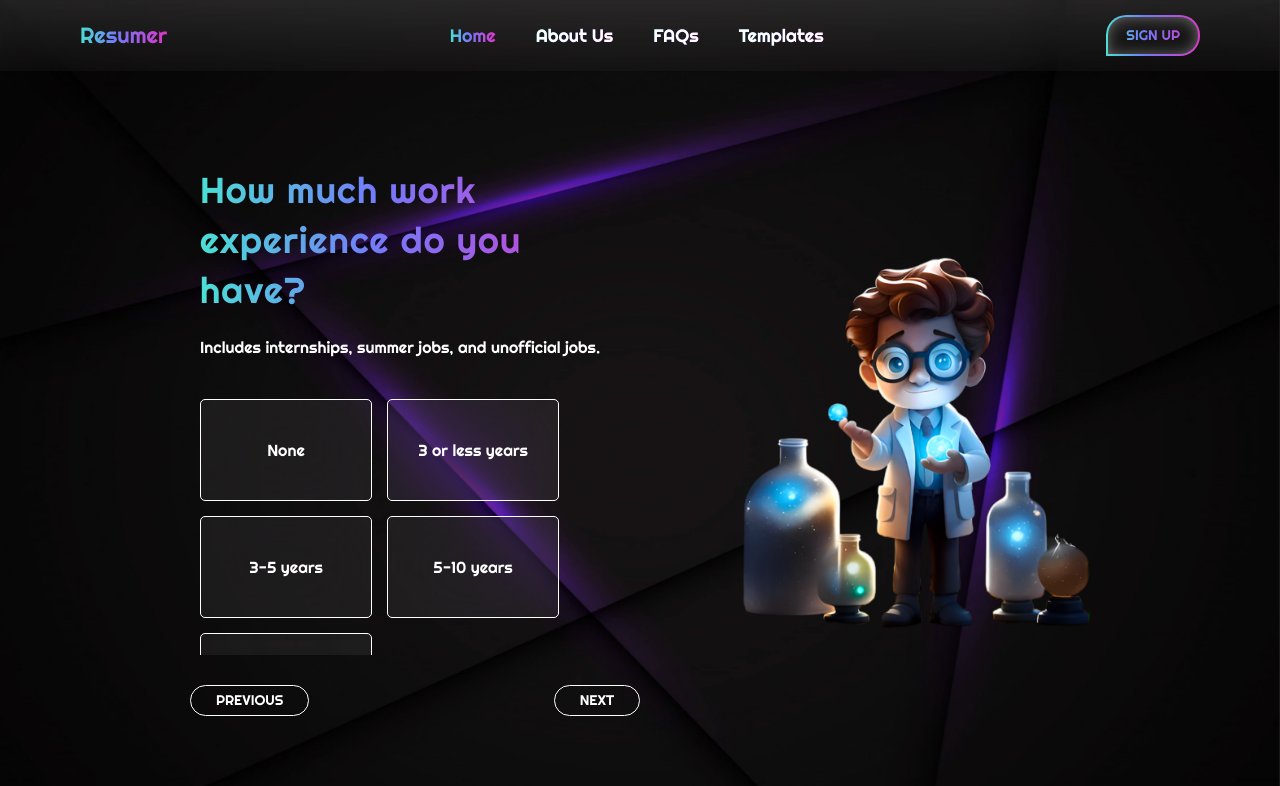
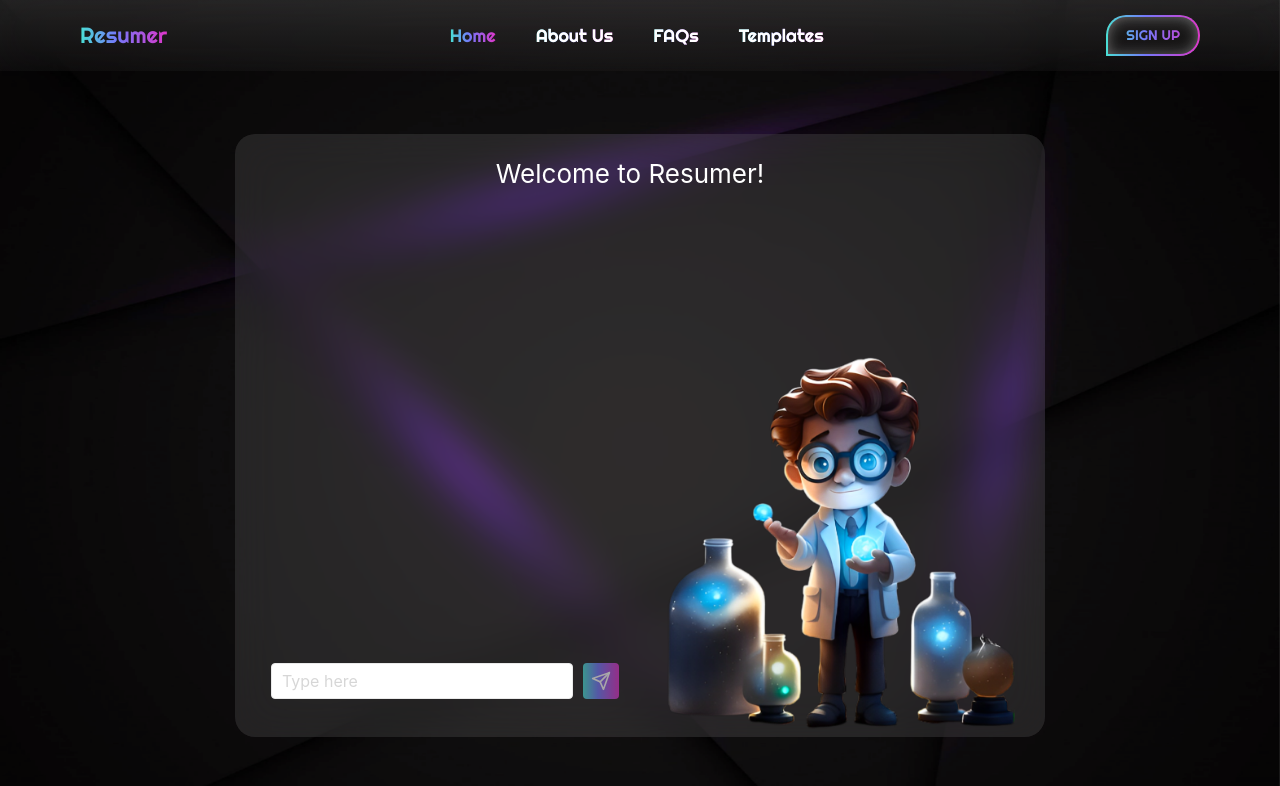
Before and after one commit to gprateek015/resumer, a Next.js app: page /onboarding in a window 1280 px wide. Shown: the top 786 px of the page. Built offline with nearby package versions, Linux system fonts and the light colour scheme.

Commit message:
minor fix

```diff
--- a/src/app/onboarding/page.tsx
+++ b/src/app/onboarding/page.tsx
@@ -15,7 +15,7 @@ const righteous = Righteous({
 });
 
 const Onboarding = () => {
-  const [showQuestions, setShowQuestions] = useState<boolean>(!false);
+  const [showQuestions, setShowQuestions] = useState<boolean>(false);
   return (
     <Grid
       sx={{
```
